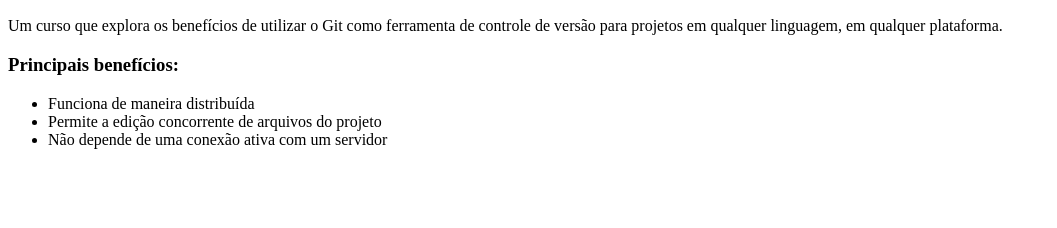
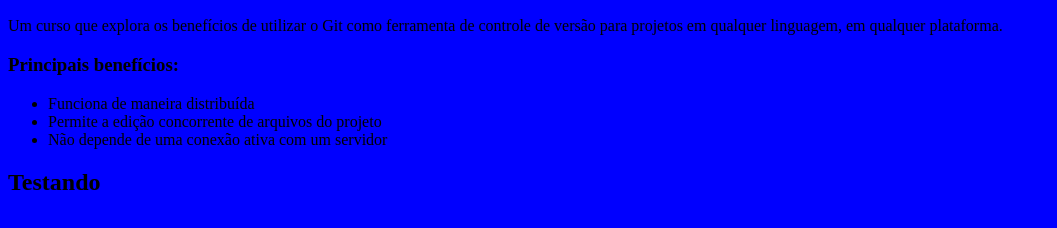
Before and after one commit to gimagodev/curso-git, a plain HTML site: page index.html in a window 1280 px wide. Shown: the part 96-324 px from the top of the page, without its empty margins (0-1057 px from the left). Drawn offline with Linux system fonts and the light colour scheme.

Commit message:
início do design

```diff
--- /dev/null
+++ b/estilo.css
@@ -0,0 +1,3 @@
+body {
+	background-color: blue;
+}
--- a/index.html
+++ b/index.html
@@ -1,5 +1,6 @@
 <html>
     <head>
+	<link rel="stylesheet" href="estilo.css">
     </head>
     <body>
         <h1>Git</h1>
@@ -13,5 +14,6 @@
             <li>Permite a edição concorrente de arquivos do projeto</li>
             <li>Não depende de uma conexão ativa com um servidor</li>
         </ul>
+	<h2> Testando </h2>
     </body>
 </html>
```
